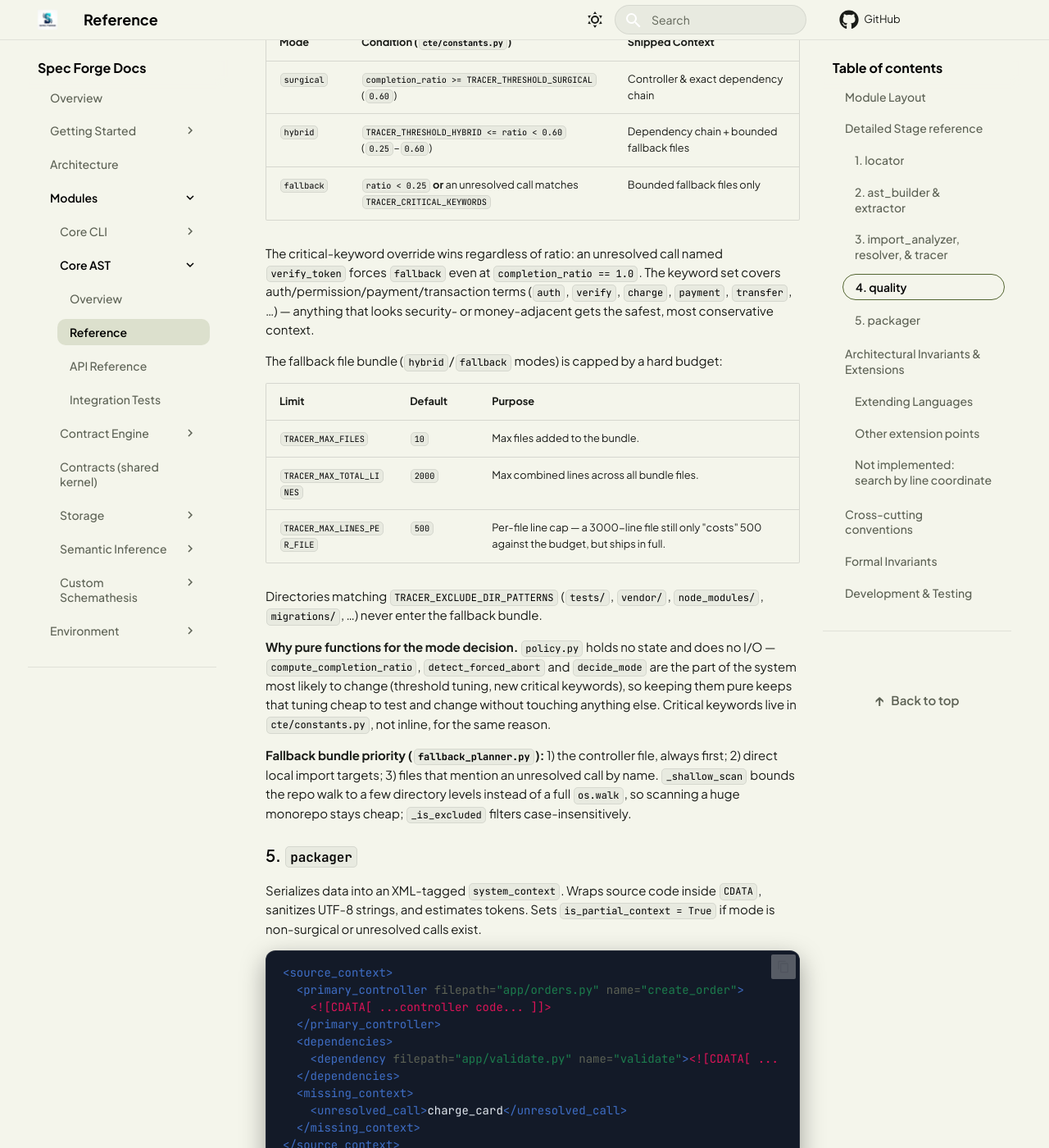
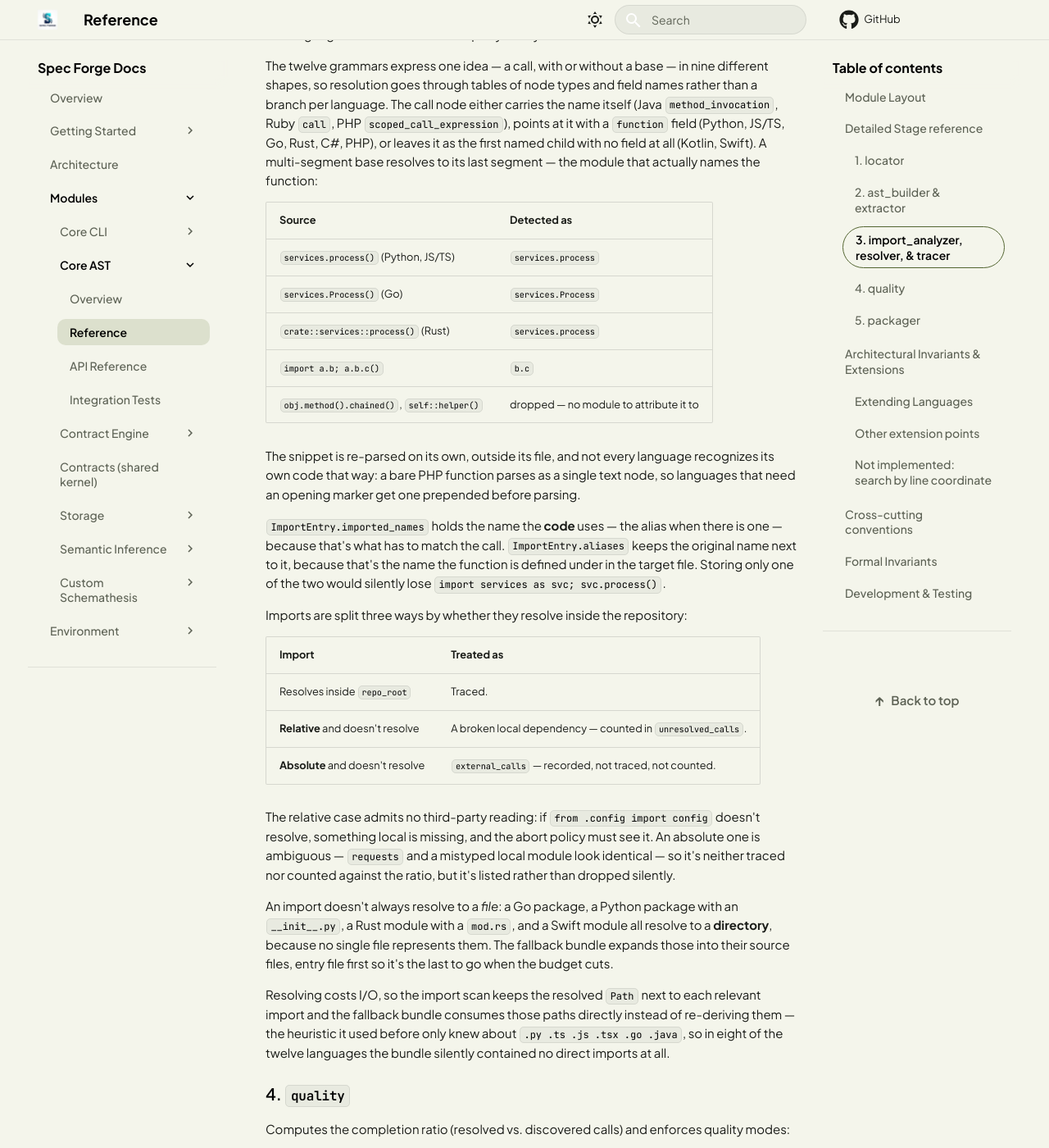
Before and after one commit to Spec-Forge-Testing/specforge-docs, an MkDocs documentation site: the page built from docs/modules/core-ast/reference.md, in a window 1280 px wide and 1400 px high, scrolled down 4070 px. Shown: the whole window at 82% size. Built offline with MkDocs 1.6.1 and Material for MkDocs 9.7.7, drawn with Linux system fonts in a browser that asks for light colours; comment, search, counter and statistics services are not loaded; some of the changed text lies outside the part shown.

Commit message:
docs(core-ast): document cross-language call resolution

```diff
--- a/docs/modules/core-ast/reference.md
+++ b/docs/modules/core-ast/reference.md
@@ -141,6 +141,67 @@ secondary safeguard for pathological non-cyclic depth (long wrapper chains).
 explicitly imported or defined locally in the same file, so a user's own `map`
 or `sum` still gets traced.
 
+**Cross-language qualified-call resolution.** A qualified call (`obj.method()`)
+is only traced when its base is an import that already resolved to a file
+**inside** `repo_root`. That single rule is what makes `self.compute()` or
+`svc.charge()` — where the base is a parameter or a local variable, not an
+import — drop out without a special case, and it's why the tracer never
+chases the language's own stdlib or a third-party library.
+
+The twelve grammars express one idea — a call, with or without a base — in
+nine different shapes, so resolution goes through tables of node types and
+field names rather than a branch per language. The call node either carries
+the name itself (Java `method_invocation`, Ruby `call`, PHP
+`scoped_call_expression`), points at it with a `function` field (Python,
+JS/TS, Go, Rust, C#, PHP), or leaves it as the first named child with no field
+at all (Kotlin, Swift). A multi-segment base resolves to its last segment —
+the module that actually names the function:
+
+| Source | Detected as |
+|---|---|
+| `services.process()` (Python, JS/TS) | `services.process` |
+| `services.Process()` (Go) | `services.Process` |
+| `crate::services::process()` (Rust) | `services.process` |
+| `import a.b; a.b.c()` | `b.c` |
+| `obj.method().chained()`, `self::helper()` | dropped — no module to attribute it to |
+
+The snippet is re-parsed on its own, outside its file, and not every language
+recognizes its own code that way: a bare PHP function parses as a single text
+node, so languages that need an opening marker get one prepended before
+parsing.
+
+`ImportEntry.imported_names` holds the name the **code** uses — the alias
+when there is one — because that's what has to match the call.
+`ImportEntry.aliases` keeps the original name next to it, because that's the
+name the function is defined under in the target file. Storing only one of
+the two would silently lose `import services as svc; svc.process()`.
+
+Imports are split three ways by whether they resolve inside the repository:
+
+| Import | Treated as |
+|---|---|
+| Resolves inside `repo_root` | Traced. |
+| **Relative** and doesn't resolve | A broken local dependency — counted in `unresolved_calls`. |
+| **Absolute** and doesn't resolve | `external_calls` — recorded, not traced, not counted. |
+
+The relative case admits no third-party reading: if `from .config import
+config` doesn't resolve, something local is missing, and the abort policy
+must see it. An absolute one is ambiguous — `requests` and a mistyped local
+module look identical — so it's neither traced nor counted against the
+ratio, but it's listed rather than dropped silently.
+
+An import doesn't always resolve to a *file*: a Go package, a Python package
+with an `__init__.py`, a Rust module with a `mod.rs`, and a Swift module all
+resolve to a **directory**, because no single file represents them. The
+fallback bundle expands those into their source files, entry file first so
+it's the last to go when the budget cuts.
+
+Resolving costs I/O, so the import scan keeps the resolved `Path` next to
+each relevant import and the fallback bundle consumes those paths directly
+instead of re-deriving them — the heuristic it used before only knew about
+`.py .ts .js .tsx .go .java`, so in eight of the twelve languages the bundle
+silently contained no direct imports at all.
+
 ### 4. `quality`
 Computes the completion ratio (resolved vs. discovered calls) and enforces quality modes:
 
```
